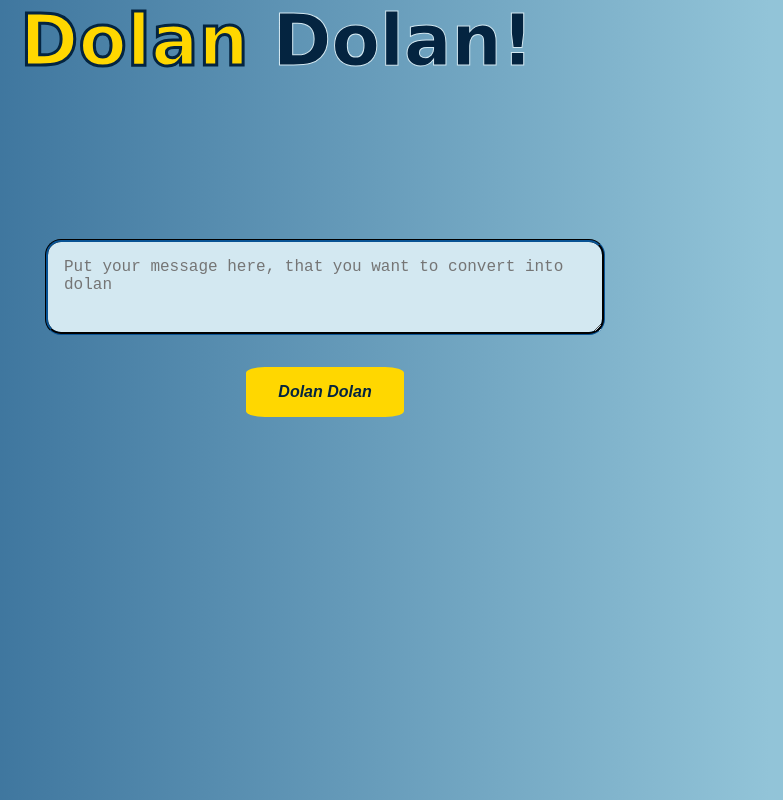
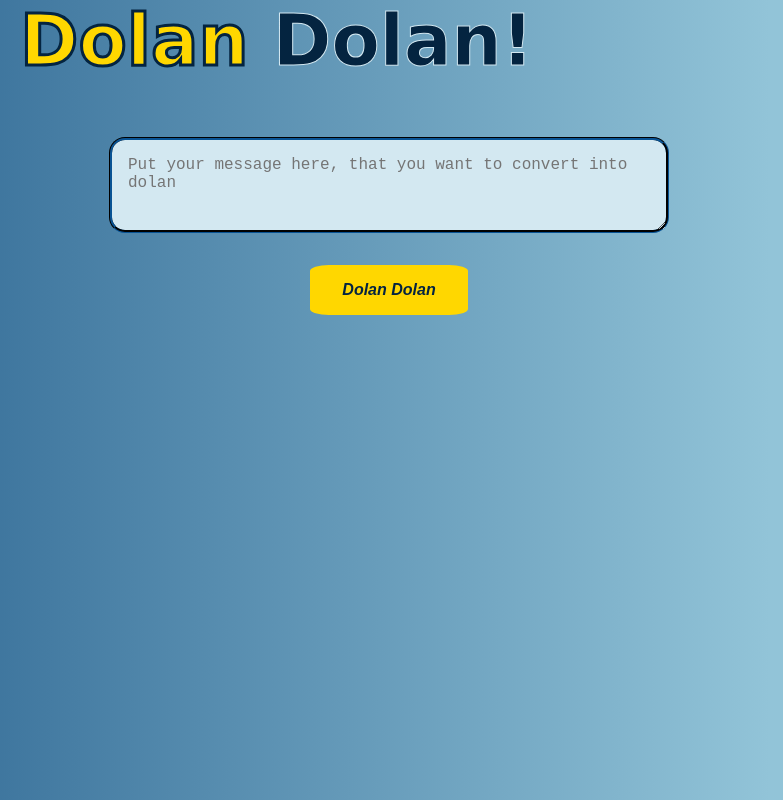
Before and after one commit to VidhiAgg/dolan-translator, a plain HTML site: page index.html in a window 1280 px wide. Shown: the full height of the page, 497-1280 px from the left. Drawn offline with Linux system fonts and the light colour scheme.

Commit message:
Feat : Fix allignment

```diff
--- a/style.css
+++ b/style.css
@@ -111,7 +111,7 @@ button:focus {
 
     .main-right {
         flex-basis: 70%;
-        margin: auto 3rem
+        margin-left: 7rem;
     }
 
     textarea {
```
